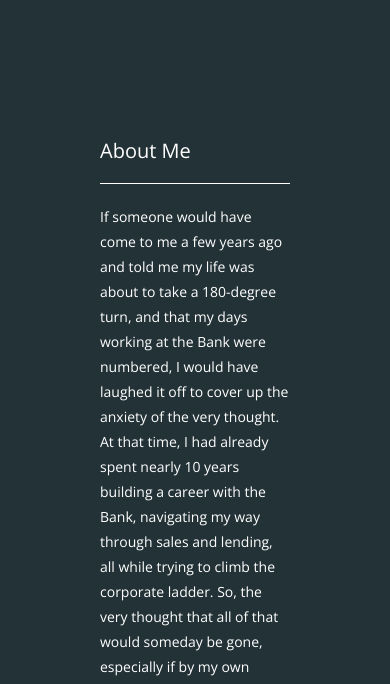
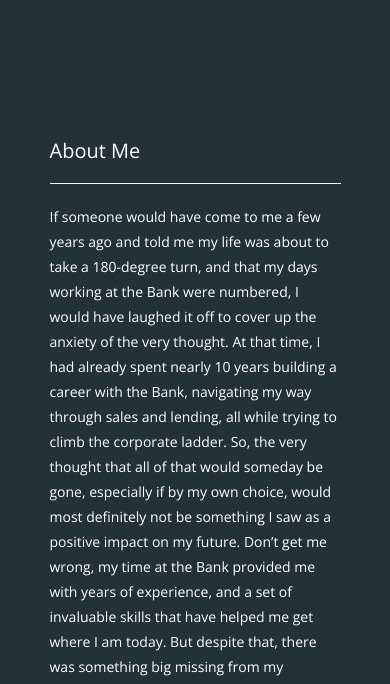
Before and after one commit to senecasisneros/seneca, a plain HTML site: page index.html in a window 390 px wide. Shown: the part 158-842 px from the top of the page. Drawn offline with nearby package versions, Linux system fonts and the light colour scheme; files whose address does not match are found by name; a web font is replaced by a local one.

Commit message:
About me: adjusted text to be responsive

```diff
--- a/css/style.css
+++ b/css/style.css
@@ -285,7 +285,7 @@ margin-left:75px;
   clear: both;
   width: auto;
   /*max-width:900px;*/
-  margin:3px 70px;
+  margin: 1% 5%;
 }
 
 
@@ -879,3 +879,7 @@ margin-bottom: 20px;
   max-width: 170%;
   height: auto;
 }
+
+/*#aboutMeText {
+  color: white;
+}*/
--- a/index.html
+++ b/index.html
@@ -143,10 +143,10 @@
   <h2 class="hidden">About me</h2>
   <article class="column1">
     <h3>About Me</h3>
-    <p>If someone would have come to me a few years ago and told me my life was about to take a 180-degree turn, and that my days working at the Bank were numbered, I would have laughed it off to cover up the anxiety of the very thought. At that time, I had already spent nearly 10 years building a career with the Bank, navigating my way through sales and lending, all while trying to climb the corporate ladder. So, the very thought that all of that would someday be gone, especially if by my own choice, would most definitely not be something I saw as a positive impact on my future.
+    <h4 id="aboutMeText"> If someone would have come to me a few years ago and told me my life was about to take a 180-degree turn, and that my days working at the Bank were numbered, I would have laughed it off to cover up the anxiety of the very thought. At that time, I had already spent nearly 10 years building a career with the Bank, navigating my way through sales and lending, all while trying to climb the corporate ladder. So, the very thought that all of that would someday be gone, especially if by my own choice, would most definitely not be something I saw as a positive impact on my future.
       Don’t get me wrong, my time at the Bank provided me with years of experience, and a set of invaluable skills that have helped me get where I am today. But despite that, there was something big missing from my definition of success. Eventually I did come to realize the true meaning of Casey Neitstat’s quote. What I considered safe, was actually the most dangerous thing I could do. For that reason, I decided it was time for me to make a big change and take a chance to discover what I was missing. It was time for me to discover my passion and pursue my dream of working in the tech industry. A decision that has helped shape the person I am today.
       So, who exactly am I? Well, I’m definitely more than just a self- taught Full-Stack Web Developer. I’m an individual who went through a massive personal and professional transformation over the past few years that I am extremely grateful for. A transformation, that not only challenged me, but helped me identify my strengths and weaknesses, and helped me learn how to work them to my advantage. I am also a self-motivated, passionate individual that doesn’t give up easily. I am a person that willingly gave up all comfort and financial security and placed a bet on myself, knowing I needed, and wanted, to make a bigger contribution in this world. I love hanging out with my two spoiled dogs, exploring new places, kickboxing, juicing and crystals. I push myself every day to learn something new, grow my faith and challenge myself to become a better person. This is just the start of my journey, and I’m excited to see what comes next.
-    </p>
+    </h4>
   </article>
   <section class="column2">
     <h3 class="hidden">Pictures</h3>
```
